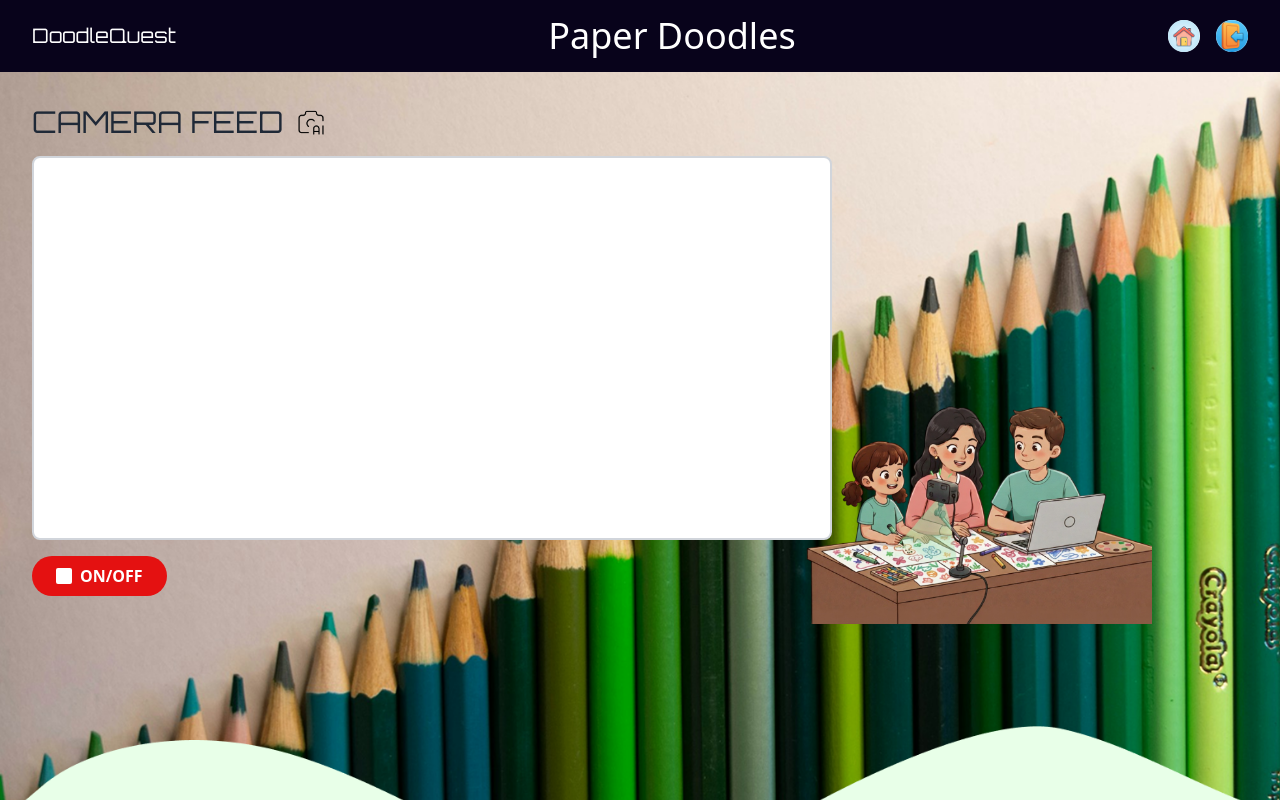
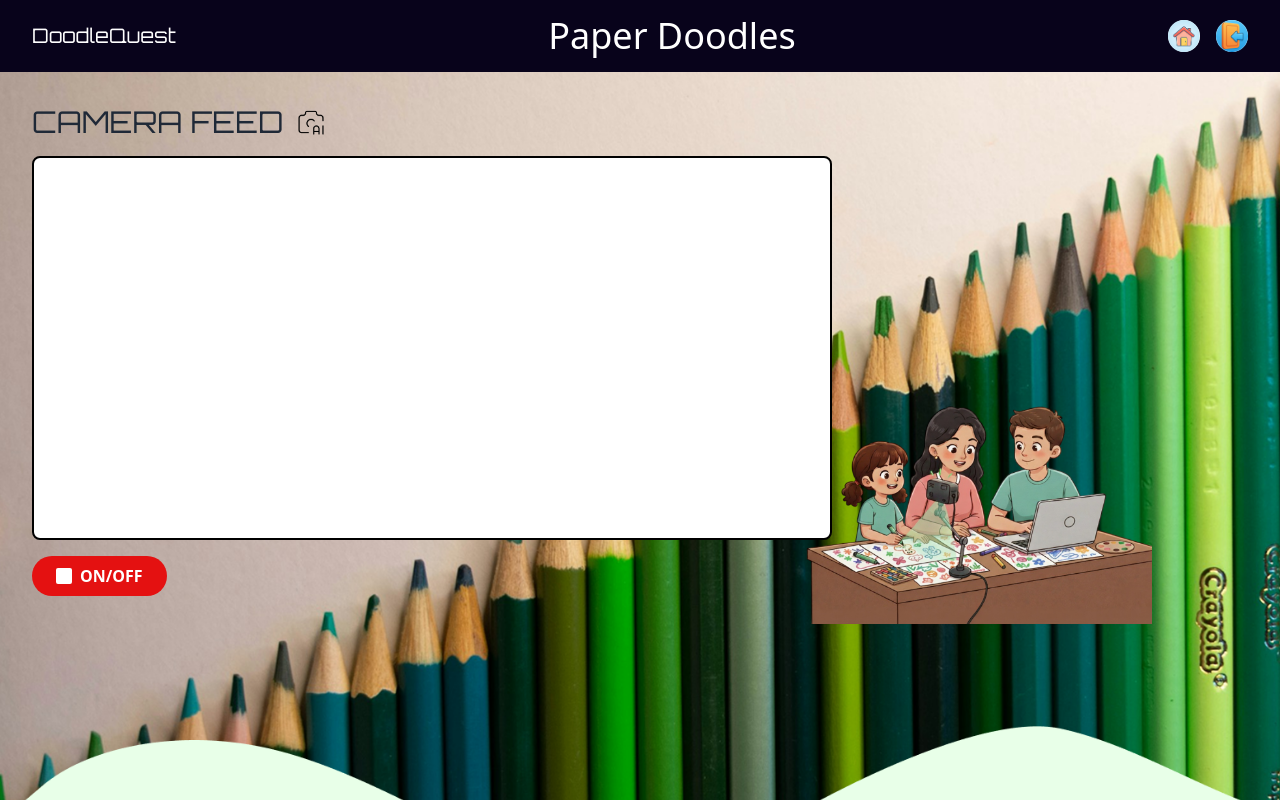
Before and after one commit to Vrinda2403/Doodle_Quest, a React (Vite) app in the folder Doodle_Quest/: page /paperdrawing in a window 1280 px wide. Shown: the top 800 px of the page. Built offline with nearby package versions, Linux system fonts and the light colour scheme; no server answers; a web font is replaced by a local one.

Commit message:
Camera activated

```diff
--- a/Doodle_Quest/src/components/drawingPages/paperDrawing.jsx
+++ b/Doodle_Quest/src/components/drawingPages/paperDrawing.jsx
@@ -1,4 +1,26 @@
+import { use, useEffect, useRef } from 'react';
+
 function PaperDrawing() {
+
+const videoRef=useRef(null);
+
+useEffect(()=>{
+   const video = videoRef.current;
+   if(!video) return;
+
+   if (navigator.mediaDevices && navigator.mediaDevices.getUserMedia) {
+      navigator.mediaDevices.getUserMedia({ video: true })
+         .then((stream) => {
+            video.srcObject = stream;
+         })
+         .catch((error) => {
+            console.error("Error accessing webcam:", error);
+             alert("Could not access the camera. Please check permissions.");
+         });
+   }
+}, []);
+
+
   return (
     <div className="min-h-screen bg-[#E8FFE8]">
       {/* Navbar */}
@@ -30,8 +52,8 @@ function PaperDrawing() {
               {/* Camera icon  */}
               <img src="/src/assets/camera.png" alt="Camera" className="w-8 h-8" />
             </div>
-            <div className="bg-white h-96 w-[800px] border-2 border-gray-300 rounded-lg mb-4 flex items-center justify-center text-gray-500">
-
+            <div className="bg-white h-96 w-[800px] border-2 border-black rounded-lg mb-4 flex items-center justify-center text-gray-500">
+              <video ref={videoRef} autoPlay className="w-full h-full object-cover rounded-lg" />
             </div>
             <button className="bg-[#E41111] px-6 py-2 rounded-full text-white font-semibold flex items-center gap-2">
               <div className="w-4 h-4 bg-white rounded-sm"></div>
```
